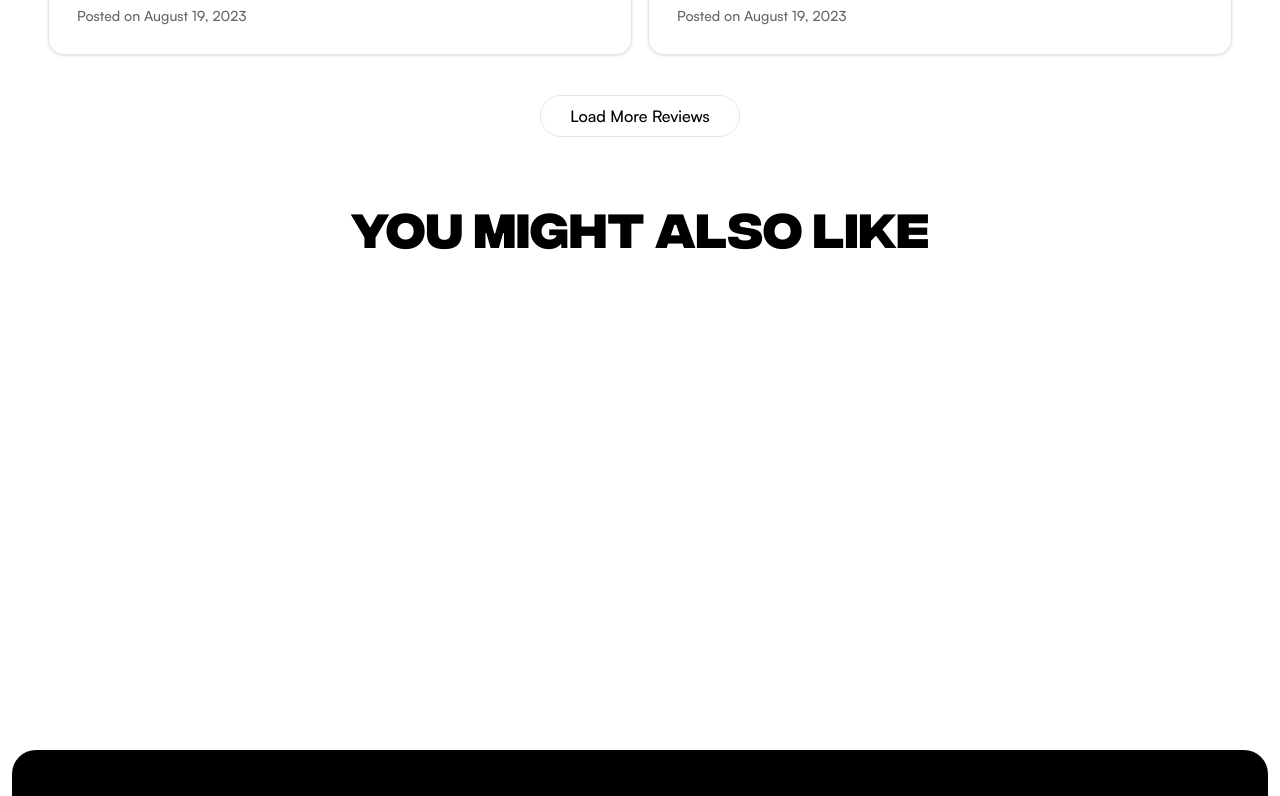
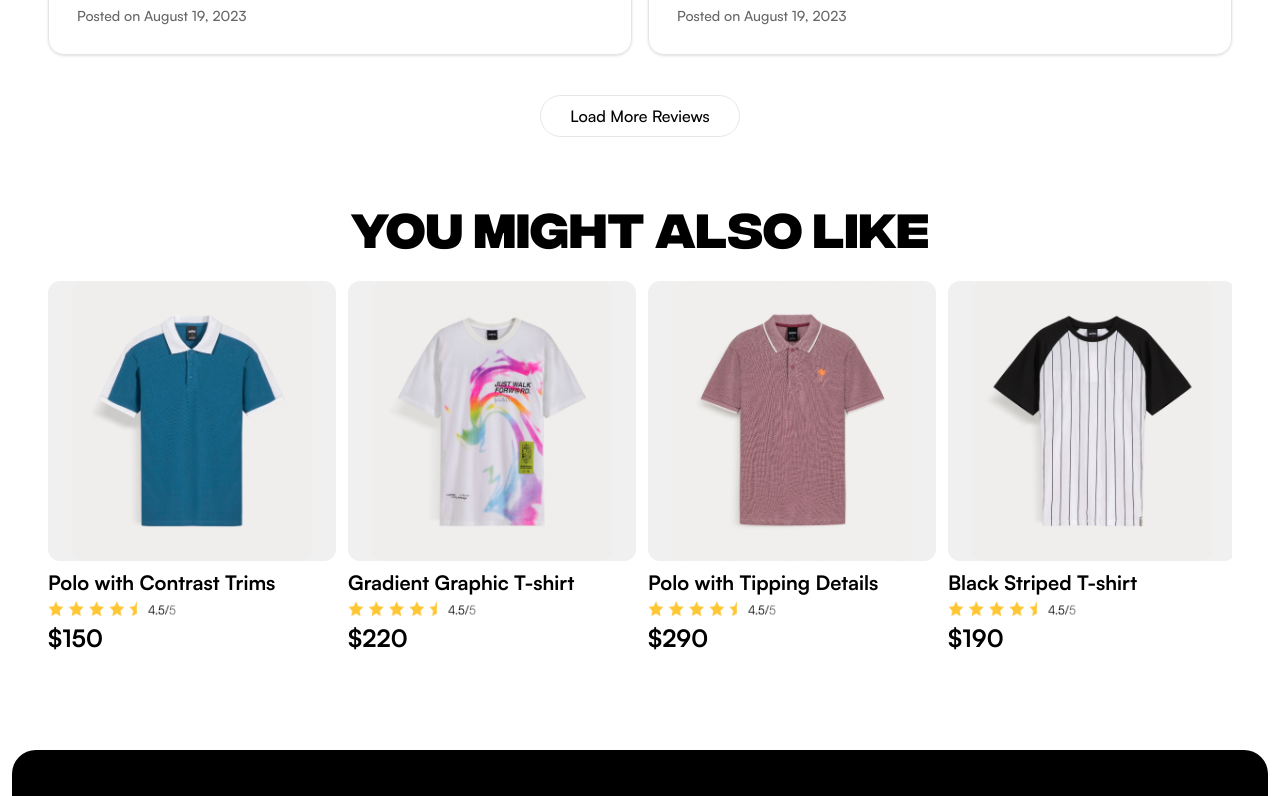
Before and after one commit to 01mehran/shopverse, a React (Vite) app: page /product-details in a window 1280 px wide. Shown: the part 1240-2036 px from the top of the page. Built offline with nearby package versions, Linux system fonts and the light colour scheme; data requests are answered from the project's data file.

Commit message:
feat(might-like): add skelton for product-card while fetching Closes #45

```diff
--- a/src/features/products/components/MightLikeProducts.tsx
+++ b/src/features/products/components/MightLikeProducts.tsx
@@ -5,7 +5,12 @@ import { useQuery } from "@tanstack/react-query";
 import { getProducts } from "@/services/products";
 
 // Components;
-import { Container, Loading, ProductCard } from "@/shared/components";
+import {
+  Container,
+  ErrorMessage,
+  ProductCard,
+  ProductCardSkelton,
+} from "@/shared/components";
 
 // Motion Component;
 import { motion } from "motion/react";
@@ -16,7 +21,6 @@ import {
   productCardContainerVariants,
   productCardVariants,
 } from "@/shared/animations";
-import ErrorMessage from "@/shared/components/ErrorMessage";
 
 export default function MightLikeProducts() {
   const {
@@ -42,10 +46,12 @@ export default function MightLikeProducts() {
             YOU MIGHT <br className="xs:hidden" /> ALSO LIKE
           </motion.h1>
 
-          {isLoading && <Loading />}
-
           {error && <ErrorMessage error={error} />}
 
+          {isLoading ? (
+            <ProductCardSkelton />
+          ) : (
+            <main>
               <motion.div
                 variants={productCardContainerVariants}
                 initial="hidden"
@@ -63,6 +69,8 @@ export default function MightLikeProducts() {
                   </motion.div>
                 ))}
               </motion.div>
+            </main>
+          )}
         </section>
       </Container>
     </section>
```
Lines whose indentation alone changed are shown as unchanged.
